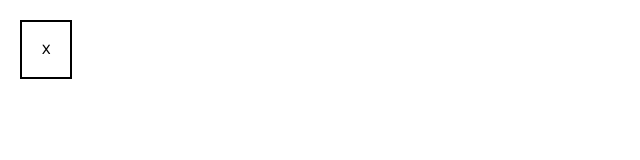
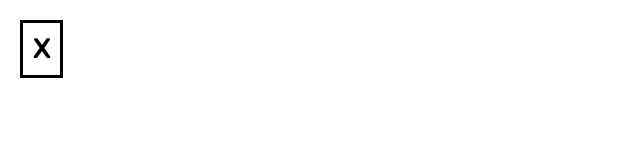
Before and after one commit to BirushaNdegeya/tic-tac-toe, a React (Vite) app: page / in a window 1280 px wide. Shown: the top 160 px of the page, without its empty margins (0-640 px from the left). Built offline with nearby package versions, Linux system fonts and the light colour scheme.

Commit message:
update
update

```diff
--- a/index.css
+++ b/index.css
@@ -14,11 +14,11 @@ html {
    font-size: 16px;
    padding: 20px;
 }
-body {
 
+.square {
+   padding: 10px;
+   background-color: #fff;
+   border: 3px solid #000;
+   font-weight: bold;
+   cursor: pointer;
 }
-.square {
-   padding: 20px;
-   background-color: #fff;
-   border: 2px solid #000;
-}
--- a/src/components/Square.jsx
+++ b/src/components/Square.jsx
@@ -1,7 +1,7 @@
 import React from "react";
 
 const Square = () => {
-   return <button className="square">X</button>
+   return <button className="square"><h1>X</h1></button>
 };
 
 export default Square;
```
